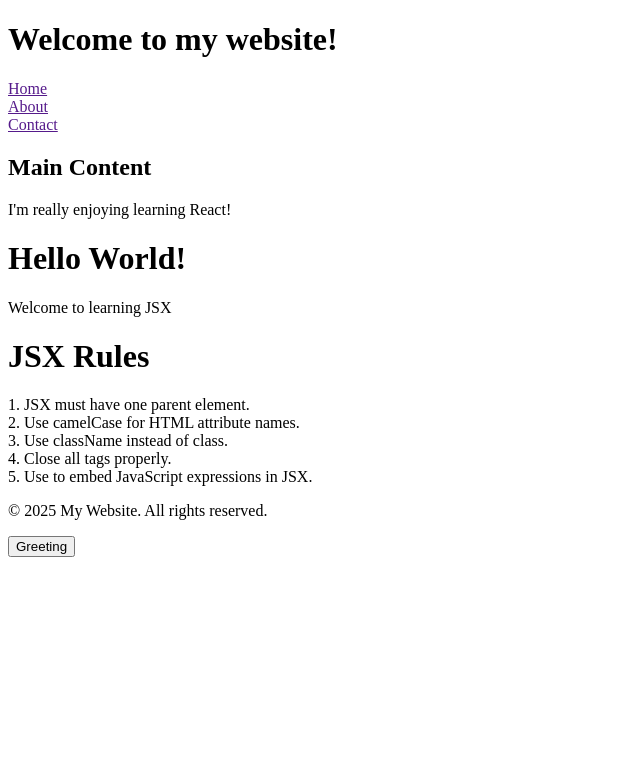
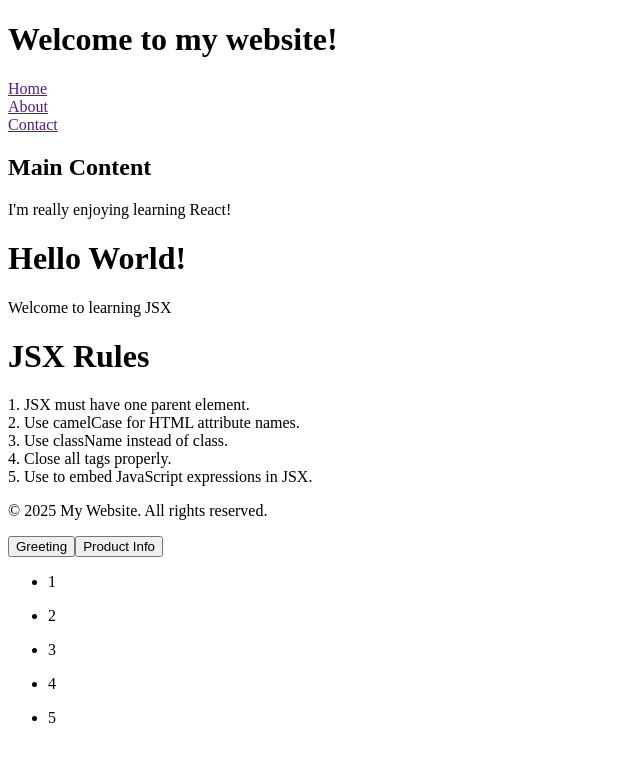
Before and after one commit to valentinegamma/RelearningReact, a React (Vite) app: page / in a window 1280 px wide. Shown: the top 762 px of the page, without its empty margins (0-640 px from the left). Built offline with nearby package versions, Linux system fonts and the light colour scheme.

Commit message:
V1.3 release. Mapping over lists

```diff
--- a/src/App.jsx
+++ b/src/App.jsx
@@ -5,9 +5,12 @@ import MainContent from "./Components/MainContent";
 import WelcomeMessage from "./Components/WelcomeMessage";
 import Greeting from "./Components/Greeting";
 import { useState } from "react";
+import ProductInfo from "./Components/ProductInfo";
+import Lists from "./Components/Lists";
 
 function App() {
   const [showGreeting, setShowGreeting] = useState(false);
+  const [showProductInfo, setShowProductInfo] = useState(false);
 
   return (
     <>
@@ -18,6 +21,10 @@ function App() {
       <Footer />
       <button onClick={() => setShowGreeting(!showGreeting)}>Greeting</button>
       {showGreeting && <Greeting />}
+
+      <button onClick={() => setShowProductInfo(!showProductInfo)}>Product Info</button>
+      {showProductInfo && <ProductInfo />}
+      <Lists />
     </>
   )
 }
--- /dev/null
+++ b/src/Components/Lists.jsx
@@ -0,0 +1,16 @@
+import React from 'react'
+
+const Lists = () => {
+  const list = [1,2,3,4,5];
+  return (
+    <div>
+      {list.map((number, index) => (
+        <ul key={index}>
+          <li>{number}</li>
+         </ul>
+      ))}
+    </div>
+  )
+}
+
+export default Lists
--- /dev/null
+++ b/src/Components/ProductInfo.jsx
@@ -0,0 +1,16 @@
+import React from 'react'
+
+const ProductInfo = () => {
+  const product = {
+    name: 'laptop',
+    price: 1200,
+    avilability: 'in stock'
+  }
+  return (
+    <div>
+      {product.name} costs ${product.price} and is {product.avilability}
+    </div>
+  )
+}
+
+export default ProductInfo
```
